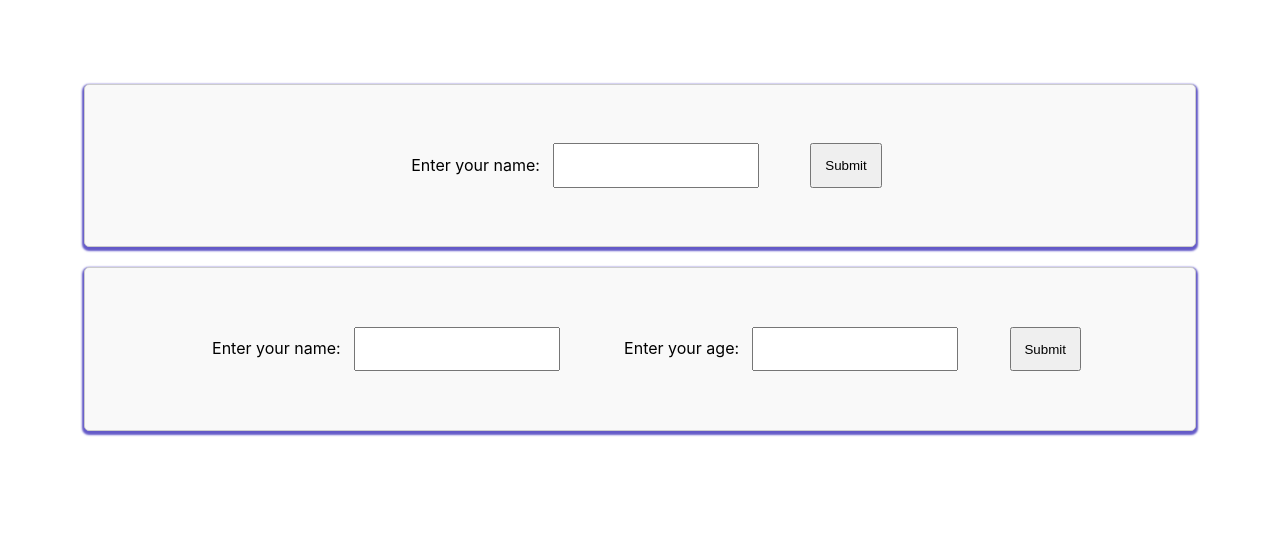
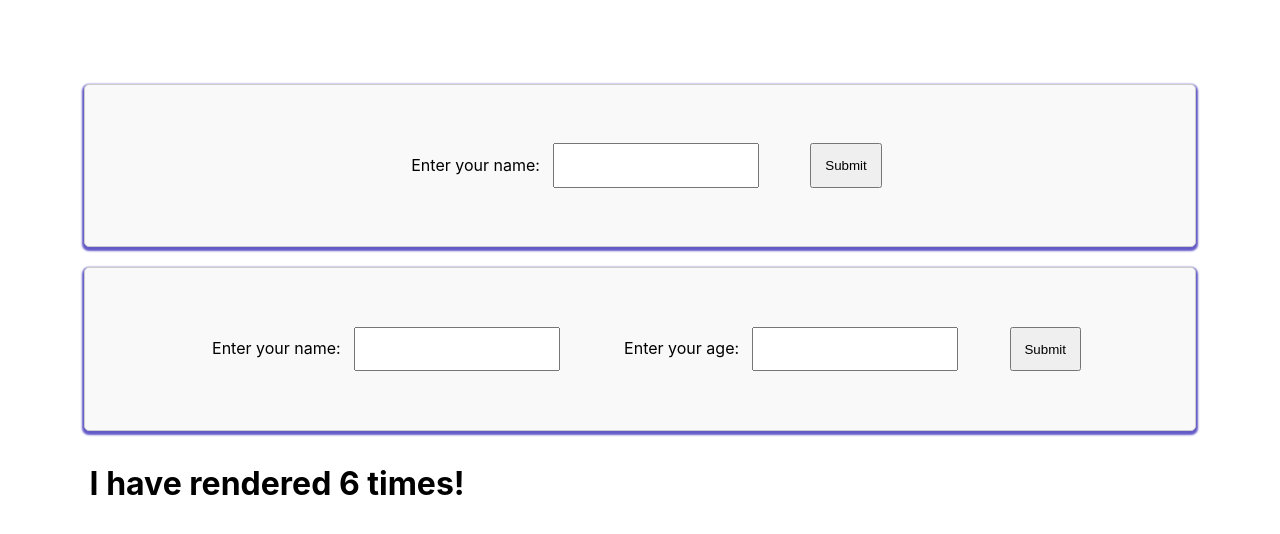
Before and after one commit to mathiasadikpon/W3-react-practice, a React (Create React App) app: page / in a window 1280 px wide. Shown: the top 534 px of the page. Built offline with nearby package versions, Linux system fonts and the light colour scheme.

Commit message:
add useEffect

```diff
--- a/src/index.js
+++ b/src/index.js
@@ -1,18 +1,20 @@
 import React from "react";
 import ReactDOM from "react-dom/client";
 import "./index.css";
-import App from "./App";
+// import App from "./App";
 import reportWebVitals from "./reportWebVitals";
 
 // My code
 import MyForm from "./myDoc/MyForm";
 import MyFormMul from "./myDoc/MyFormMul";
+import MyEffect from "./myDoc/MyEffect";
 
 const root = ReactDOM.createRoot(document.getElementById("root"));
 root.render(
   <React.StrictMode>
     <MyForm />
     <MyFormMul />
+    <MyEffect/>
   </React.StrictMode>
 );
 
--- /dev/null
+++ b/src/myDoc/MyEffect.js
@@ -0,0 +1,15 @@
+import { useState, useEffect } from "react";
+
+function MyEffect() {
+  const [count, setCount] = useState(0);
+
+  useEffect(() => {
+    setTimeout(() => {
+      setCount((count) => count + 1); // setCount( count + 1);
+    }, 1000);
+  });
+
+  return <h1>I have rendered {count} times!</h1>;
+}
+
+export default MyEffect;
```
